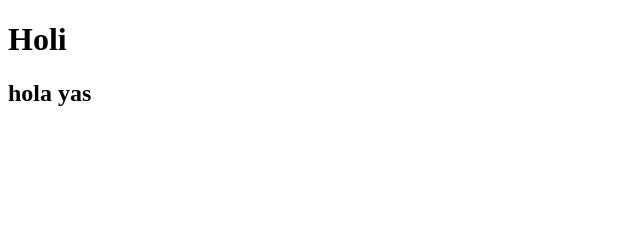
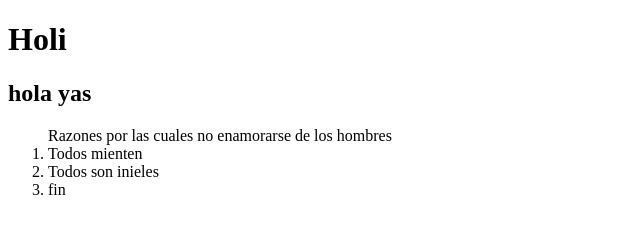
Before and after one commit to michcastrillo/Cambalaches, a plain HTML site: page index.html in a window 1280 px wide. Shown: the whole page, without its empty margins (0-640 px from the left). Drawn offline with Linux system fonts and the light colour scheme.

Commit message:
Fuertes declaraciones

```diff
--- a/index.html
+++ b/index.html
@@ -9,5 +9,10 @@
 <body>
     <H1>Holi</H1>
     <h2>hola yas</h2>
+    <ol>Razones por las cuales no enamorarse de los hombres
+        <li>Todos mienten</li>
+        <li>Todos son inieles</li>
+        <li>fin</li>
+    </ol>
 </body>
 </html>
```
